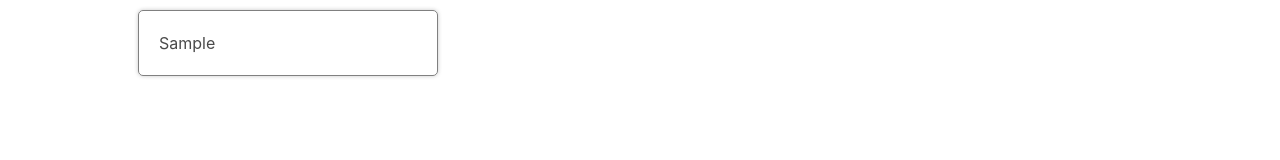
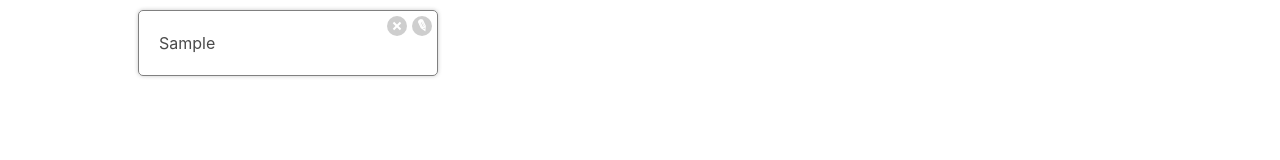
Before and after one commit to SivaSurender/ToDo, a React (Vite) app: page / in a window 1280 px wide. Both pictures are taken after typing "Sample" into the empty fields and a click on the button "Add". Shown: the top 160 px of the page. Built offline with nearby package versions, Linux system fonts and the light colour scheme.

Commit message:
added code

```diff
--- a/src/App.jsx
+++ b/src/App.jsx
@@ -7,7 +7,7 @@ function App() {
   return (
     <div className="app">
       <BookCreate setBooks={setBooks} books={books} />
-      <BookList books={books} />
+      <BookList setBooks={setBooks} books={books} />
     </div>
   );
 }
--- a/src/assets/components/BookList.jsx
+++ b/src/assets/components/BookList.jsx
@@ -1,12 +1,16 @@
 import React from "react";
 import BookShow from "./BookShow";
 
-function BookList({ books }) {
+function BookList({ books, setBooks }) {
   return (
     <>
       {books?.map((eachBook) => (
-        <div className="book-list">
-          <BookShow key={eachBook.id} bookName={eachBook.name} />
+        <div className="book-list" key={eachBook.id}>
+          <BookShow
+            setBooks={setBooks}
+            bookName={eachBook.name}
+            bookId={eachBook.id}
+          />
         </div>
       ))}
     </>
--- a/src/assets/components/BookShow.jsx
+++ b/src/assets/components/BookShow.jsx
@@ -1,7 +1,23 @@
 import React from "react";
 
-function BookShow({ bookName }) {
-  return <div className="book-show">{bookName}</div>;
+function BookShow({ bookName, setBooks, bookId }) {
+  const deleteHandler = (bid) => {
+    setBooks((prev) => {
+      return prev.filter((each) => each.id !== bid);
+    });
+  };
+  return (
+    <div className="book-show">
+      {bookName}
+      <div className="actions">
+        <button
+          onClick={() => deleteHandler(bookId)}
+          className="delete"
+        ></button>
+        <button onClick={() => deleteHandler(bookId)} className="edit"></button>
+      </div>
+    </div>
+  );
 }
 
 export default BookShow;
```
